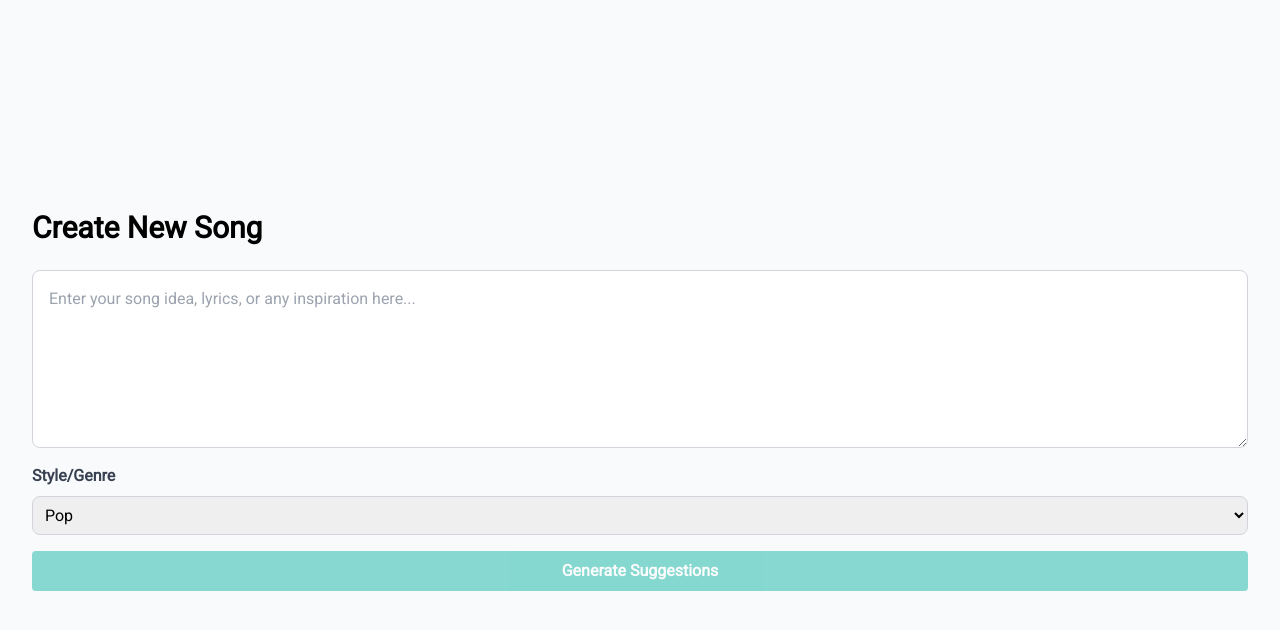
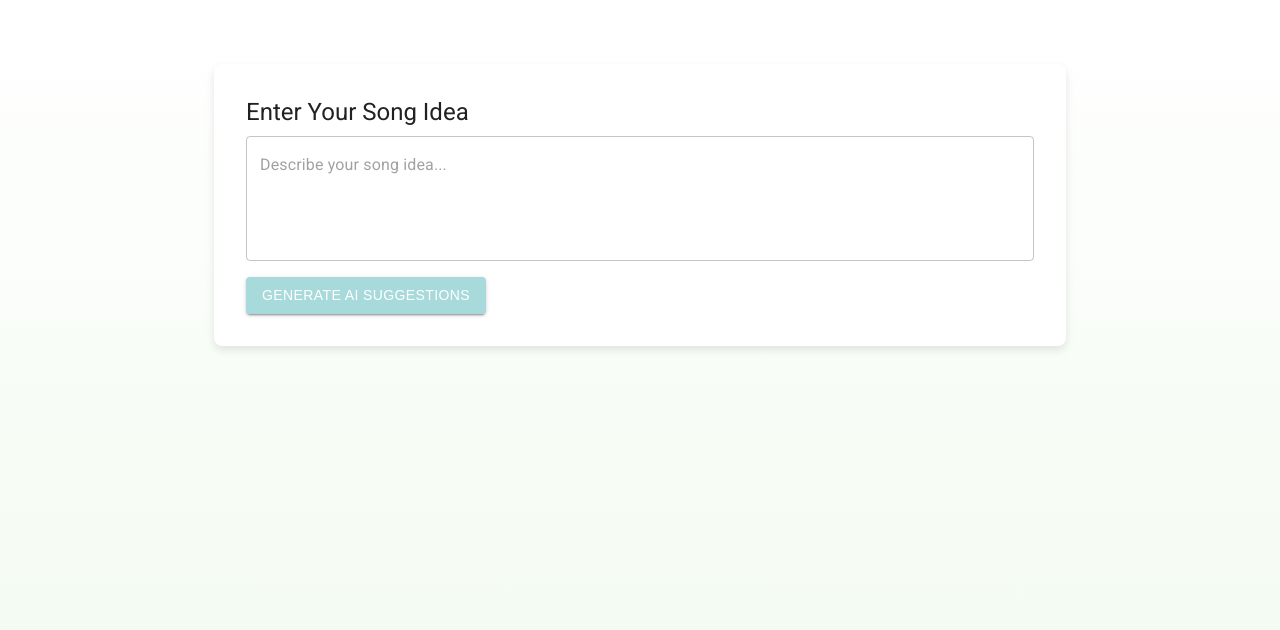
Before and after one commit to Gravgor/song-generator-ai, a Next.js app: page /song in a window 1280 px wide. Shown: the top 630 px of the page. Built offline with nearby package versions, Linux system fonts and the light colour scheme.

Commit message:
feat: initial

```diff
--- a/src/app/song/page.tsx
+++ b/src/app/song/page.tsx
@@ -1,76 +1,154 @@
 "use client";
 
 import { useState } from "react";
+import { Container, Box, TextField, Typography, Button, Grid, Card, CardContent } from "@mui/material";
+import { styled } from '@mui/system';
 
-export default function Page() {
+const colors = {
+  primary: '#A8DADC', // Soft Pastel Blue
+  secondary: '#FF6F61', // Light Coral
+  background: '#F1FAEE', // Off-White
+  text: '#333333', // Charcoal Gray
+  buttonText: '#FFFFFF', // White
+};
+
+const MainContainer = styled(Box)({
+  background: `linear-gradient(to bottom, #FFFFFF, ${colors.background})`, // Gradient background
+  minHeight: '100vh',
+  display: 'flex',
+  flexDirection: 'column',
+  justifyContent: 'space-between',
+  color: colors.text, // Charcoal Gray text
+  fontFamily: 'Poppins, Nunito, sans-serif', // Rounded, modern sans-serif fonts
+});
+
+const SongIdeaCard = styled(Card)({
+  backgroundColor: '#fff', // White background
+  boxShadow: '0 4px 8px rgba(0, 0, 0, 0.1)', // Subtle shadow
+  borderRadius: '8px',
+  padding: '2rem',
+  marginBottom: '2rem',
+});
+
+const AIResponseCard = styled(Card)({
+  backgroundColor: '#fff',
+  boxShadow: '0 4px 8px rgba(0, 0, 0, 0.1)',
+  borderRadius: '8px',
+  padding: '2rem',
+  marginBottom: '2rem',
+});
+
+const PaymentSection = styled(Box)({
+  backgroundColor: '#fff',
+  boxShadow: '0 4px 8px rgba(0, 0, 0, 0.1)',
+  borderRadius: '8px',
+  padding: '2rem',
+  marginTop: '2rem',
+});
+
+const StyledButton = styled(Button)({
+  backgroundColor: colors.primary, // Soft Pastel Blue
+  color: colors.buttonText, // White text
+  '&:hover': {
+    backgroundColor: colors.secondary, // Light Coral on hover
+  },
+  fontFamily: 'Poppins, Nunito, sans-serif',
+});
+
+export default function SongCreationPage() {
   const [songIdea, setSongIdea] = useState("");
-  const [selectedGenre, setSelectedGenre] = useState("Pop"); // Default genre
+  const [aiSuggestions, setAISuggestions] = useState(null);
+  const [finalizedSong, setFinalizedSong] = useState({ lyrics: "", style: "" });
 
-  const handleInputChange = (event: React.ChangeEvent<HTMLTextAreaElement>) => {
-    setSongIdea(event.target.value);
+  const handleGenerateAISuggestions = () => {
+    // Simulating AI call with a mock response
+    const mockAIResponse = {
+      lyrics: "Life is a journey, with ups and downs...",
+      style: "Pop, Upbeat"
+    };
+    setAISuggestions(mockAIResponse);
+    setFinalizedSong(mockAIResponse);
   };
 
-  const handleGenreChange = (event: React.ChangeEvent<HTMLSelectElement>) => {
-    setSelectedGenre(event.target.value);
+  const handleEditFinalizedSong = (field, value) => {
+    setFinalizedSong((prev) => ({
+      ...prev,
+      [field]: value,
+    }));
   };
 
-  const isGenerateButtonEnabled = songIdea.trim() !== '';
+  const handlePaymentAndGenerateSong = () => {
+    // Handle payment logic and song generation via the Suno API
+    console.log("Song finalized and sent for generation:", finalizedSong);
+  };
+
   return (
-    <div className="min-h-screen bg-gray-50 flex flex-col">
+    <MainContainer>
+      <Container maxWidth="md" sx={{ py: 8 }}>
+        <SongIdeaCard>
+          <Typography variant="h5" gutterBottom>
+            Enter Your Song Idea
+          </Typography>
+          <TextField
+            fullWidth
+            multiline
+            rows={4}
+            variant="outlined"
+            placeholder="Describe your song idea..."
+            value={songIdea}
+            onChange={(e) => setSongIdea(e.target.value)}
+            sx={{
+              marginBottom: '1rem',
+              fontFamily: 'Poppins, Nunito, sans-serif',
+            }}
+          />
+          <StyledButton variant="contained" onClick={handleGenerateAISuggestions}>
+            Generate AI Suggestions
+          </StyledButton>
+        </SongIdeaCard>
 
-      {/* Header (Assuming this is in your song/layout.tsx) */}
+        {aiSuggestions && (
+          <AIResponseCard>
+            <Typography variant="h5" gutterBottom>
+              AI Suggestions
+            </Typography>
+            <TextField
+              fullWidth
+              multiline
+              rows={4}
+              variant="outlined"
+              label="Lyrics"
+              value={finalizedSong.lyrics}
+              onChange={(e) => handleEditFinalizedSong("lyrics", e.target.value)}
+              sx={{
+                marginBottom: '1rem',
+                fontFamily: 'Poppins, Nunito, sans-serif',
+              }}
+            />
+            <TextField
+              fullWidth
+              variant="outlined"
+              label="Style"
+              value={finalizedSong.style}
+              onChange={(e) => handleEditFinalizedSong("style", e.target.value)}
+              sx={{
+                fontFamily: 'Poppins, Nunito, sans-serif',
+              }}
+            />
+          </AIResponseCard>
+        )}
 
-      <main className="container mx-auto p-8 flex-grow flex flex-col justify-center">
-        <h1 className="text-3xl font-bold mb-6">Create New Song</h1>
-
-        {/* Song Idea Input */}
-        <textarea
-          className="w-full p-4 border border-gray-300 rounded-lg mb-4 focus:outline-none focus:ring-2 focus:ring-teal-500"
-          placeholder="Enter your song idea, lyrics, or any inspiration here..."
-          value={songIdea}
-          onChange={handleInputChange}
-          rows={6}
-        />
-
-        {/* Style/Genre Selection */}
-        <div className="mb-4">
-          <label htmlFor="genre" className="block text-gray-700 font-semibold mb-2">
-            Style/Genre
-          </label>
-          <select
-            id="genre"
-            className="w-full p-2 border border-gray-300 rounded-lg focus:outline-none focus:ring-2 focus:ring-teal-500"
-            value={selectedGenre}
-            onChange={handleGenreChange}
-          >
-            <option value="Pop">Pop</option>
-            <option value="Rock">Rock</option>
-            <option value="Hip-Hop">Hip-Hop</option>
-            <option value="Electronic">Electronic</option>
-
-            <option value="Country">Country</option>
-
-            {/* Add more genres as needed */}
-          </select>
-        </div>
-
-        {/* Additional Options (You can add these later if required) */}
-
-        {/* Call to Action Button */}
-        <button
-          className={`bg-teal-500 hover:bg-teal-600 text-white font-semibold py-2 px-4 rounded ${
-            !isGenerateButtonEnabled ? 'opacity-50 cursor-not-allowed' : ''
-          }`}
-          disabled={!isGenerateButtonEnabled}
-          // onClick={handleGenerateSuggestions} (You'll implement this later)
-        >
-          Generate Suggestions
-        </button>
-
-      </main>
-
-      {/* Footer (Optional, if not in layout) */}
-
-    </div>
-  )
+        {aiSuggestions && (
+          <PaymentSection>
+            <Typography variant="h5" gutterBottom>
+              Finalize & Generate Your Song
+            </Typography>
+            <StyledButton variant="contained" onClick={handlePaymentAndGenerateSong}>
+              Proceed to Payment & Generate Song
+            </StyledButton>
+          </PaymentSection>
+        )}
+      </Container>
+    </MainContainer>
+  );
 }
```
